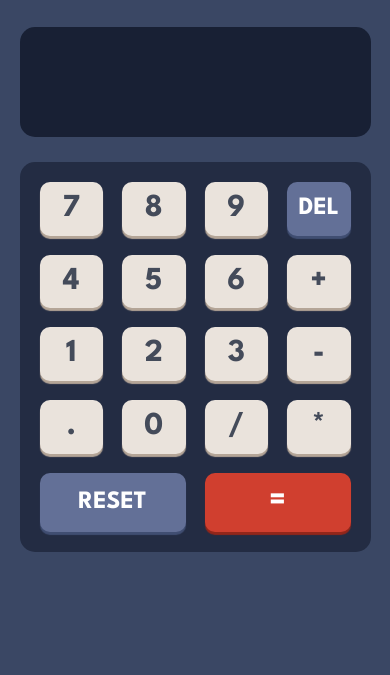
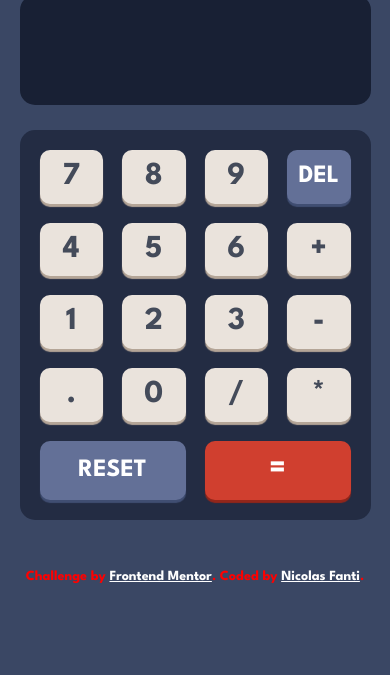
Before and after one commit to Nico-2b/CalculatorApp, a plain HTML site: page index.html in a window 390 px wide. Shown: the part 169-844 px from the top of the page. Drawn offline with Linux system fonts and the light colour scheme.

Commit message:
version 1.0

```diff
--- a/index.html
+++ b/index.html
@@ -69,7 +69,10 @@
 </div>
 
 
-
+<div class="attribution">
+  Challenge by <a href="https://www.frontendmentor.io/challenges/calculator-app-9lteq5N29" target="_blank">Frontend Mentor</a>.
+  Coded by <a href="https://www.frontendmentor.io/profile/Nico-2b">Nicolas Fanti</a>.
+</div>
 </div>
 
 
--- a/public/css/app.css
+++ b/public/css/app.css
@@ -1,8 +1,19 @@
+.attribution {
+    color: red;
+    font-size: 1.6rem;
+}
 
+.attribution a {
+    color: white;
+
+}
 /* Background général */
+
+
 
 .appContent {
     display: flex;
+    flex-direction: column;
     justify-content: center;
     align-items: center;
     width: 100%;
@@ -24,6 +35,7 @@
     display: flex;
     flex-direction: column;
     width: 25%;
+    margin-bottom: 5rem;
 }
 
 .appContent__header {
@@ -349,4 +361,8 @@ grid-area: dec;
     .appContent__calcContainer {
         width: 90%;
     }
+    .attribution {
+        color: red;
+        font-size: 1.4rem;
+    }
 }
```
Also changed, not shown: 1 other file.
